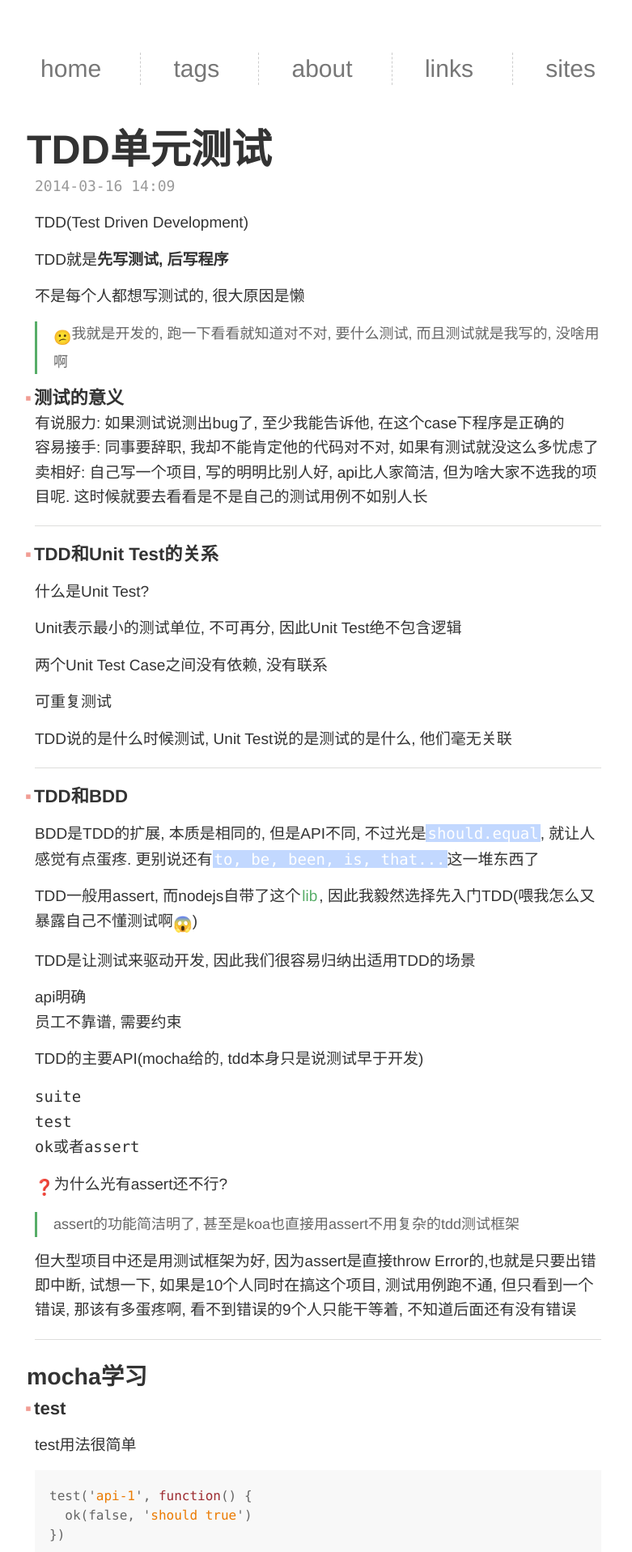
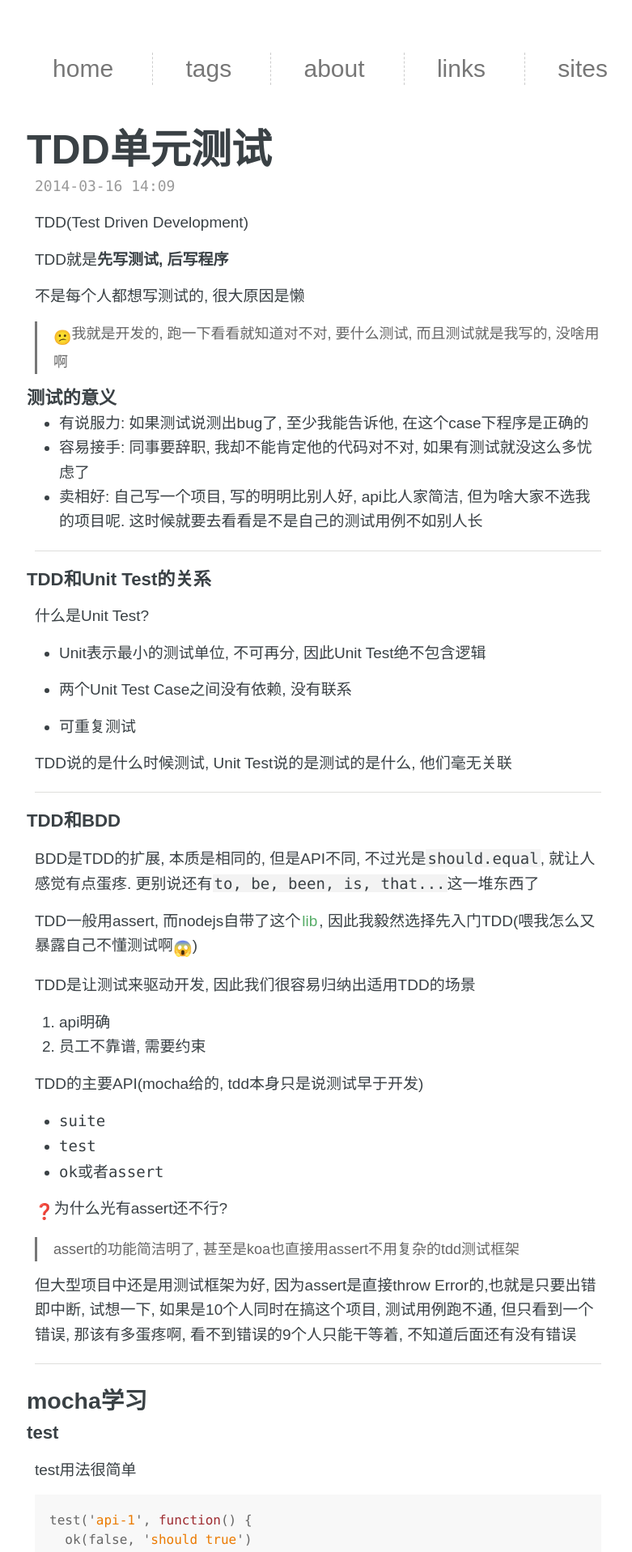
Before and after one commit to chunpu/blog, a Jekyll site: the page built from _posts/2014-03-16-tdd.md, in a window 1280 px wide. Shown: the top 1917 px of the page at 81% size, without its empty margins (247-1028 px from the left). Built offline with Jekyll 4.4.1, drawn with Linux system fonts in a browser that asks for light colours; emoji names are drawn with the system emoji font; some web fonts are replaced; Markdown is read by kramdown in place of the engine named in the settings; comment, search, counter and statistics services are not loaded.

```diff
--- a/_layouts/post.html
+++ b/_layouts/post.html
@@ -37,3 +37,17 @@ layout: default
     </div>
   </div>
 </article>
+<!-- Duoshuo Comment BEGIN -->
+<div class="ds-thread"></div>
+<script type="text/javascript">
+var duoshuoQuery = {short_name:"biedalian"};
+  (function() {
+    var ds = document.createElement('script');
+    ds.type = 'text/javascript';ds.async = true;
+    ds.src = 'http://static.duoshuo.com/embed.js';
+    ds.charset = 'UTF-8';
+    (document.getElementsByTagName('head')[0]
+    || document.getElementsByTagName('body')[0]).appendChild(ds);
+  })();
+  </script>
+<!-- Duoshuo Comment END -->
--- a/css/reset.css
+++ b/css/reset.css
@@ -4,7 +4,8 @@
 }
 
 ol, ul {
-  list-style: none;
+  /*list-style: none;*/
+  margin-left: 30px;
 }
 
 a {
@@ -18,11 +19,25 @@ a {
 /* reset */
 
 body {
-  color: #333;
-  font-family: Helvetica, 宋体, STHeiti STXihei, Microsoft JhengHei, Microsoft YaHei, Tohoma, Arial;
+  color: #3A4145;
+  font-family: 'Droid Serif', 宋体, STHeiti STXihei, Microsoft JhengHei, Microsoft YaHei, Tohoma, Arial;
   font-size: 19px;
   padding: 15px 15px 0;
   line-height: 1.6em;
+}
+
+/* font test */
+@font-face {
+  font-family: 'Droid Serif';
+  font-style: normal;
+  font-weight: 400;
+  src: local('Droid Serif'), local('DroidSerif'), url(http://themes.googleusercontent.com/static/fonts/droidserif/v4/0AKsP294HTD-nvJgucYTaIbN6UDyHWBl620a-IRfuBk.woff) format('woff');
+}
+@font-face {
+  font-family: 'Droid Serif';
+  font-style: normal;
+  font-weight: 700;
+  src: local('Droid Serif Bold'), local('DroidSerif-Bold'), url(http://themes.googleusercontent.com/static/fonts/droidserif/v4/QQt14e8dY39u-eYBZmppwTqR_3kx9_hJXbbyU8S6IN0.woff) format('woff');
 }
 
 header, footer {
@@ -106,15 +121,15 @@ time {
 article code, article a {
   word-break: break-all;
 }
-
+/*
 article h3:before {
   display: inline-block;
-  color: #F19D94;
+  color: #777;
   text-align: center;
   content: '▪';
   margin: 0 2px 0 7px;
 }
-
+*/
 article p {
   margin: 15px 0;
 }
@@ -146,13 +161,12 @@ pre {
 }
 
 p code {
-  background: #C2D8FF;
+  background: #f3f3f3;
   padding: 0 2px;
-  color: #fff;
 }
 
 blockquote {
-  border-left: 3px solid #57ad68;
+  border-left: 3px solid #777;
   padding-left: 20px;
   font-size: 18px;
   color: #666;
```
